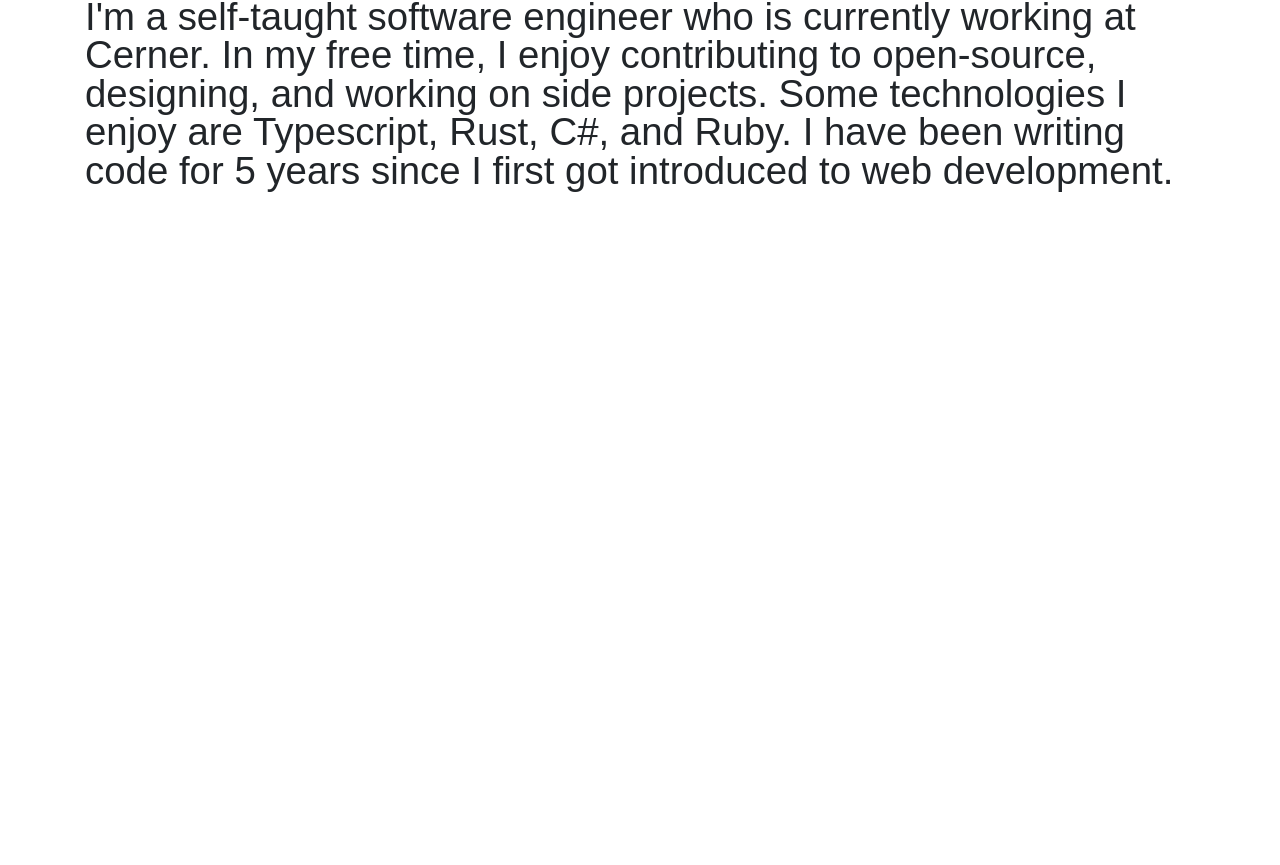
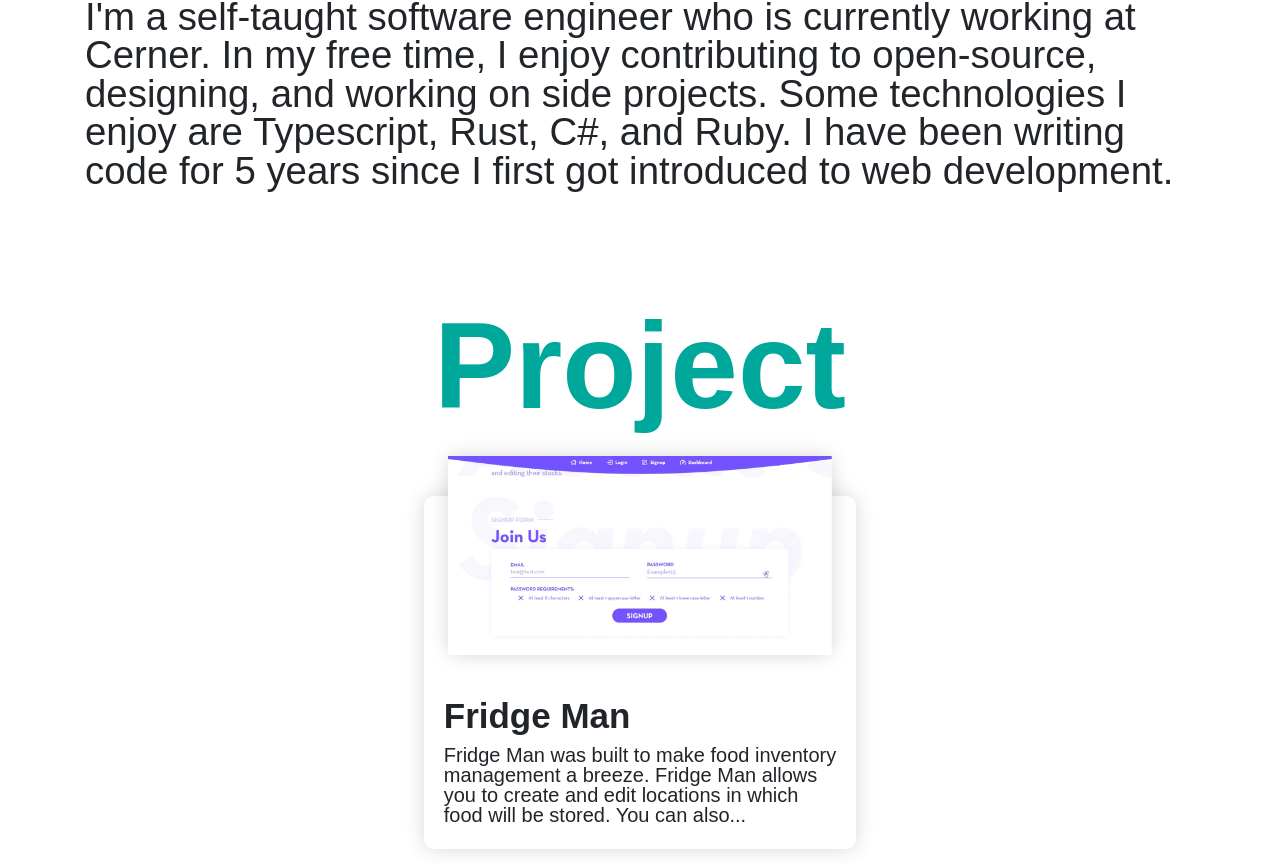
Before and after one commit to ronngb/portfolio, a Vue app: page / in a window 1280 px wide. Shown: the part 894-1759 px from the top of the page. Before the commit the page ends 1100 px from the top, so only its background shows below. Built offline with nearby package versions, Linux system fonts and the light colour scheme.

Commit message:
added smooth scrolling and Project page

```diff
--- a/src/App.vue
+++ b/src/App.vue
@@ -1,9 +1,10 @@
 <template>
   <div id="app">
     <Navbar></Navbar>
-    <div class="container">
+    <div id="test" class="container">
       <Home></Home>
       <About></About>
+      <Work></Work>
     </div>
   </div>
 </template>
@@ -11,20 +12,28 @@
 import Navbar from './components/Navbar.vue'
 import Home from './components/Home.vue'
 import About from './components/About.vue'
+import Work from './components/Work.vue'
+
 
 export default {
   name: 'App',
   components: {
     Navbar,
     Home,
-    About
+    About,
+    Work
   }
 }
 </script>
 <style>
+html {}
+
 #app {
+  scroll-behavior: smooth;
   font-family: Neutra Text, sans-serif;
   font-size: 20px;
   font-weight: 700;
 }
+
+#test {}
 </style>
--- a/src/components/About.vue
+++ b/src/components/About.vue
@@ -1,5 +1,5 @@
 <template>
-  <div class="row">
+  <div id="about" class="row">
     <div class="col-md-12 ">
       <div class="about">
         <h1>About</h1>
--- a/src/components/Navbar.vue
+++ b/src/components/Navbar.vue
@@ -12,10 +12,10 @@
       <div id="navbarNav" class="collapse navbar-collapse d-md-block justify-content-md-end justify-content-center">
         <ul id="main-nav" class="navbar-nav justify-content-center">
           <li class="nav-item active">
-            <a class="nav-link" href="#">HOME </a>
+            <a class="nav-link" href="">HOME</a>
           </li>
           <li class="nav-item active">
-            <a class="nav-link" href="#">ABOUT</a>
+            <a class="nav-link" href="#about">ABOUT</a>
           </li>
           <li class="nav-item active">
             <a class="nav-link" href="#">PROJECTS</a>
--- /dev/null
+++ b/src/components/Work.vue
@@ -0,0 +1,74 @@
+<template>
+  <div class="row">
+    <div class="col-12 proj">
+      <h1>Project</h1>
+      <ul class="d-flex justify-content-around proj-list">
+        <div class="col-5">
+          <li class="d-flex align-items-center flex-column">
+            <div class=" image">
+              <!-- PROB: image-->
+              <img class="img-fluid" src="../assets/test-proj.png" alt="">
+            </div>
+            <div class="text">
+              <h2>Fridge Man</h2>
+              <p>Fridge Man was built to make food inventory management a breeze. Fridge Man allows you to create and edit locations in which food will be stored. You can also...</p>
+            </div>
+          </li>
+        </div>
+      </ul>
+    </div>
+  </div>
+</template>
+<script>
+export default {
+  name: "Project",
+  components: {},
+};
+</script>
+<style>
+.proj h1 {
+  padding: 5.5rem 0 3rem;
+  text-align: center;
+  font-size: 7.6rem;
+  font-weight: bold;
+  color: #00a89c;
+}
+
+.proj-list {
+  list-style: none;
+  padding-left: 0;
+}
+
+.proj-list li {
+  /*height: 500px;
+width: 450px;*/
+  padding: 0px 20px;
+  border-radius: 0.5em;
+  box-shadow: 0 0 20px rgba(0, 0, 0, .16);
+}
+
+.text {
+
+  padding-bottom: 1.5rem;
+  margin: auto;
+}
+
+.text h2 {
+  font-size: 1.75em;
+  font-weight: bold;
+}
+
+.text p {
+  margin: 0;
+  font-weight: normal;
+  line-height: 1
+}
+
+.image {
+  position: relative;
+  bottom: 2em;
+  border-radius: 0.5em;
+  box-shadow: 0 0 20px rgba(0, 0, 0, .16);
+  width: 98%;
+}
+</style>
```
Also changed, not shown: src/assets/test-proj.png (added), 1 other file (tests, documents, lock files or other folders).
